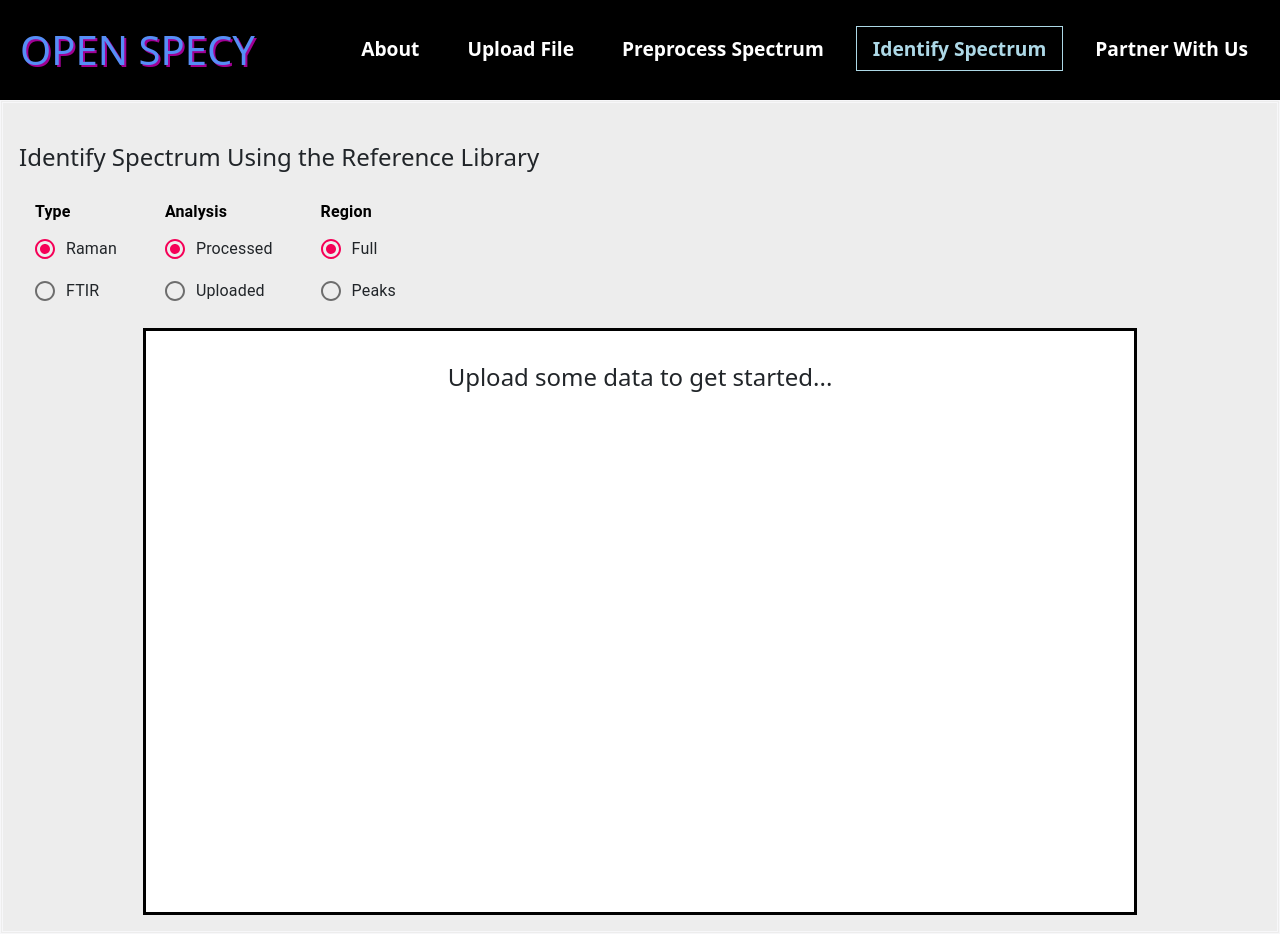
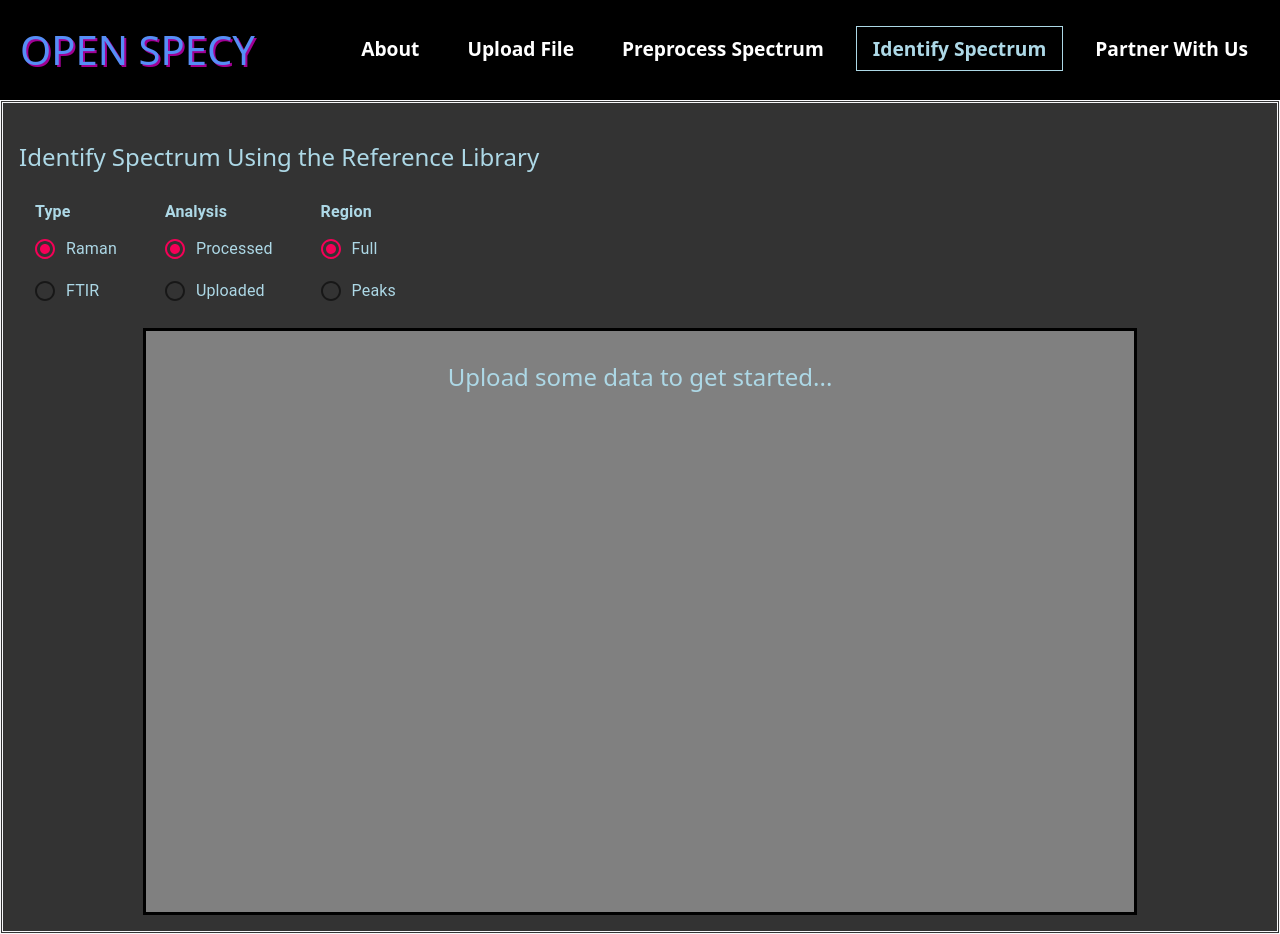
Before and after one commit to sujith15/OpenSpecy_project_21, a React (Create React App) app in the folder frontend-react/: page /identify in a window 1280 px wide. Built offline with nearby package versions, Linux system fonts and the light colour scheme.

Commit message:
Change "Identifypage.js" to a Dark Theme
Made the background a dark gray, and changed text color to a light blue.

```diff
--- a/frontend-react/src/Identifypage.js
+++ b/frontend-react/src/Identifypage.js
@@ -20,7 +20,8 @@ const Identify = () => {
       style={{
         padding: "1rem 1rem 1rem",
         border: "double #f7f7f9",
-        backgroundColor: "rgb(220, 220, 220, 0.5)",
+        backgroundColor: "rgb(0, 0, 0, 0.8)",
+        color: "lightblue",
       }}
     >
       <br></br>
@@ -41,7 +42,7 @@ const Identify = () => {
             <FormLabel
               component="legend"
               style={{
-                color: "black",
+                color: "lightblue",
                 fontWeight: "bold",
               }}
             >
@@ -73,7 +74,7 @@ const Identify = () => {
             <FormLabel
               component="legend"
               style={{
-                color: "black",
+                color: "lightblue",
                 fontWeight: "bold",
               }}
             >
@@ -108,7 +109,7 @@ const Identify = () => {
             <FormLabel
               component="legend"
               style={{
-                color: "black",
+                color: "lightblue",
                 fontWeight: "bold",
               }}
             >
@@ -141,7 +142,7 @@ const Identify = () => {
         <div
           style={{
             border: "solid black",
-            backgroundColor: "white",
+            backgroundColor: "gray",
             padding: "2rem",
             width: "80%",
             textAlign: "center",
```
